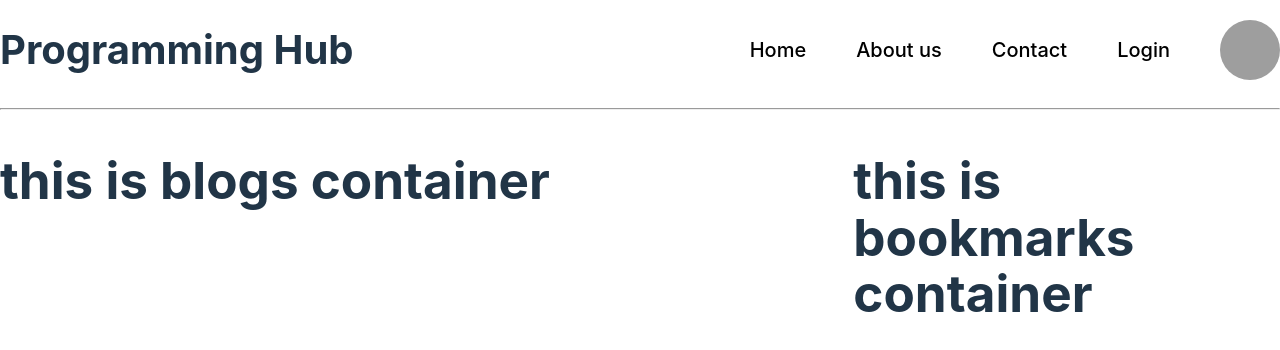
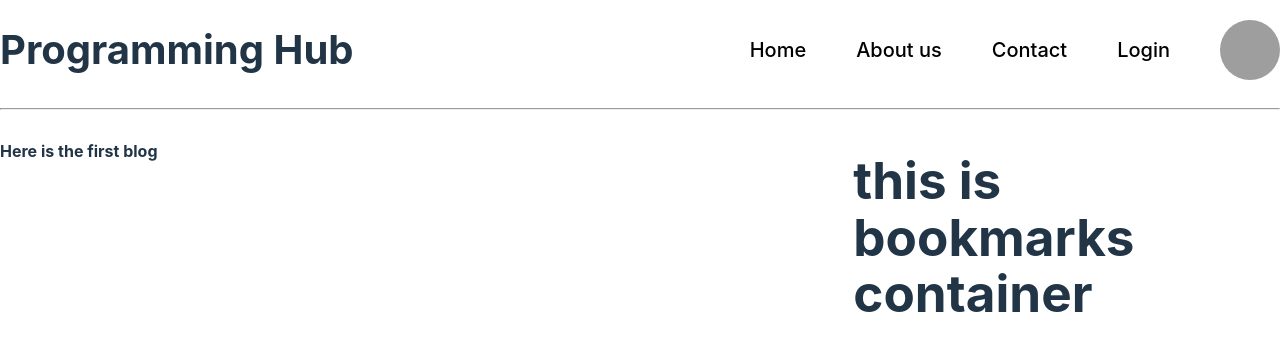
Before and after one commit to jahangir2k04/programming-hub, a React (Vite) app: page / in a window 1280 px wide. Shown: the top 350 px of the page. Built offline with nearby package versions, Linux system fonts and the light colour scheme; grey boxes are pictures that could not be loaded.

Commit message:
blogs data loaded and set it to setBlogs

```diff
--- /dev/null
+++ b/src/components/Blog/Blog.jsx
@@ -0,0 +1,12 @@
+import React from 'react';
+import './Blog.css'
+
+const Blog = () => {
+    return (
+        <div>
+            <h4>Here is the first blog</h4>
+        </div>
+    );
+};
+
+export default Blog;
--- a/src/components/Blogs/Blogs.jsx
+++ b/src/components/Blogs/Blogs.jsx
@@ -1,12 +1,21 @@
-import React from 'react';
+import React, { useEffect, useState } from 'react';
 import './Blogs.css'
+import Blog from '../Blog/Blog';
 
 const Blogs = () => {
+    const [blogs, setBlogs] = useState([]);
+    useEffect( ()=>{
+        fetch('blogs.json')
+        .then(res => res.json())
+        .then(data => setBlogs(data))
+    }, [])
+
+
     return (
         <div className='blogs-container'>
 
             <div className='blogs'>
-                <h1>this is blogs container</h1>
+                <Blog></Blog>
             </div>
             <div className='bookmarks-blogs'>
                 <h1>this is bookmarks container</h1>
```
Also changed, not shown: public/blogs.json (renamed from public/data.json), src/components/Blog/Blog.css (added).
